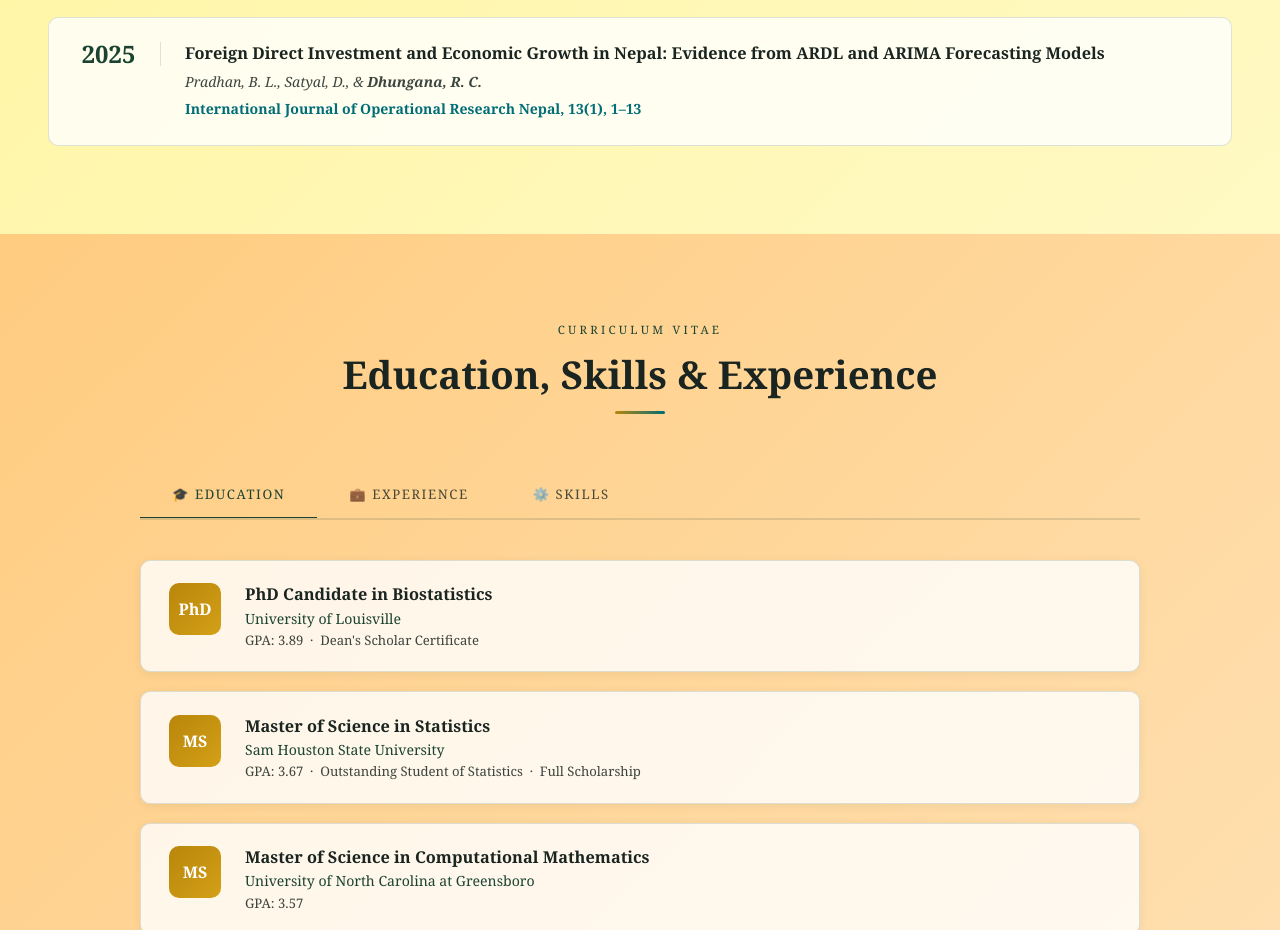
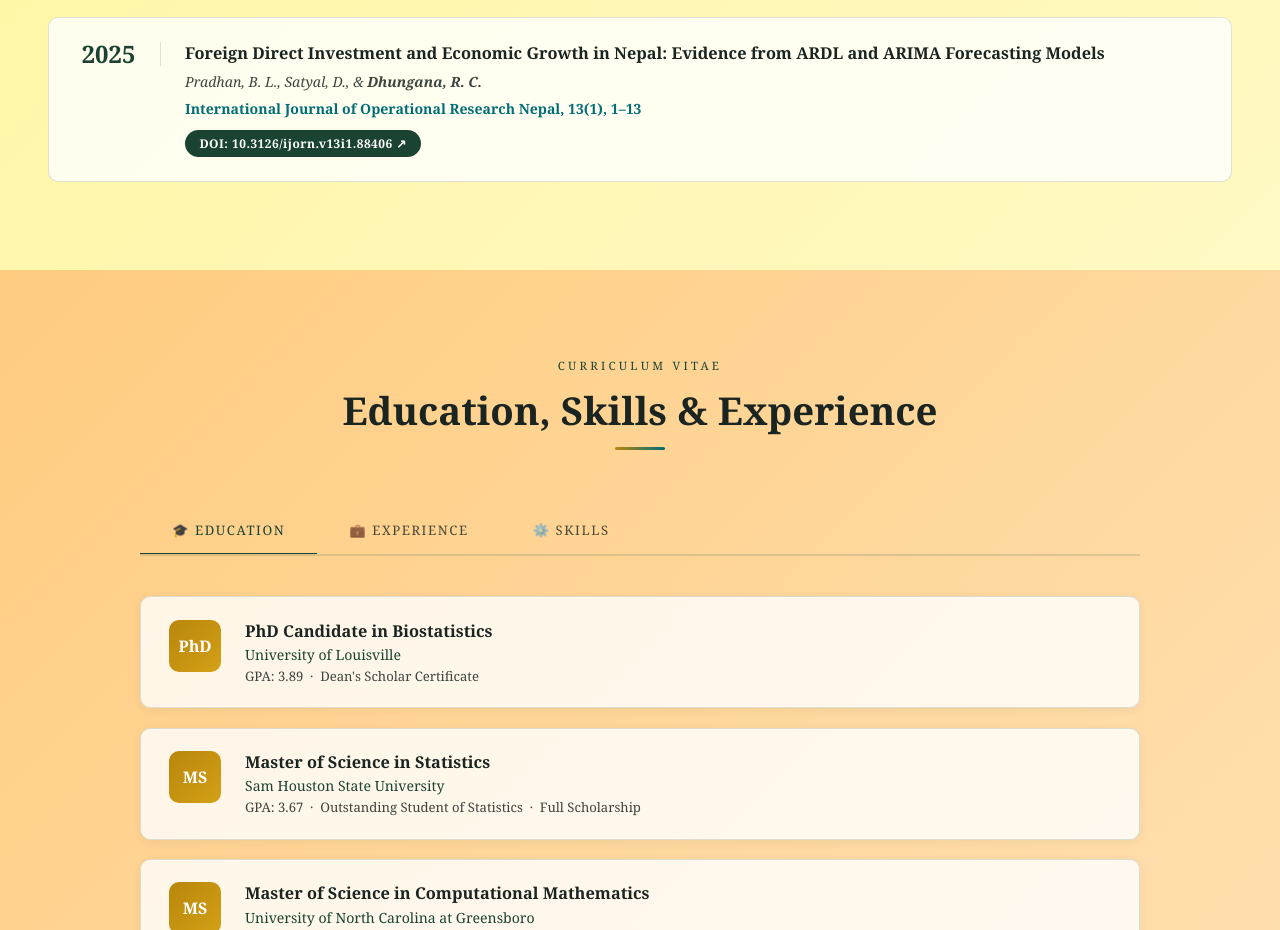
Before and after one commit to ramchandradhungana/ramchandradhungana.github.io, a plain HTML site: page index.html in a window 1280 px wide. Shown: the part 3700-4630 px from the top of the page. Drawn offline with Linux system fonts and the light colour scheme.

Commit message:
Add files via upload

```diff
--- a/index.html
+++ b/index.html
@@ -1002,6 +1002,7 @@
             <h3>Foreign Direct Investment and Economic Growth in Nepal: Evidence from ARDL and ARIMA Forecasting Models</h3>
             <p>Pradhan, B. L., Satyal, D., &amp; <strong>Dhungana, R. C.</strong></p>
             <p class="pub-journal">International Journal of Operational Research Nepal, 13(1), 1–13</p>
+            <a class="pub-link" href="https://doi.org/10.3126/ijorn.v13i1.88406" target="_blank" rel="noopener">DOI: 10.3126/ijorn.v13i1.88406 ↗</a>
           </div>
         </article>
       </div>
```
